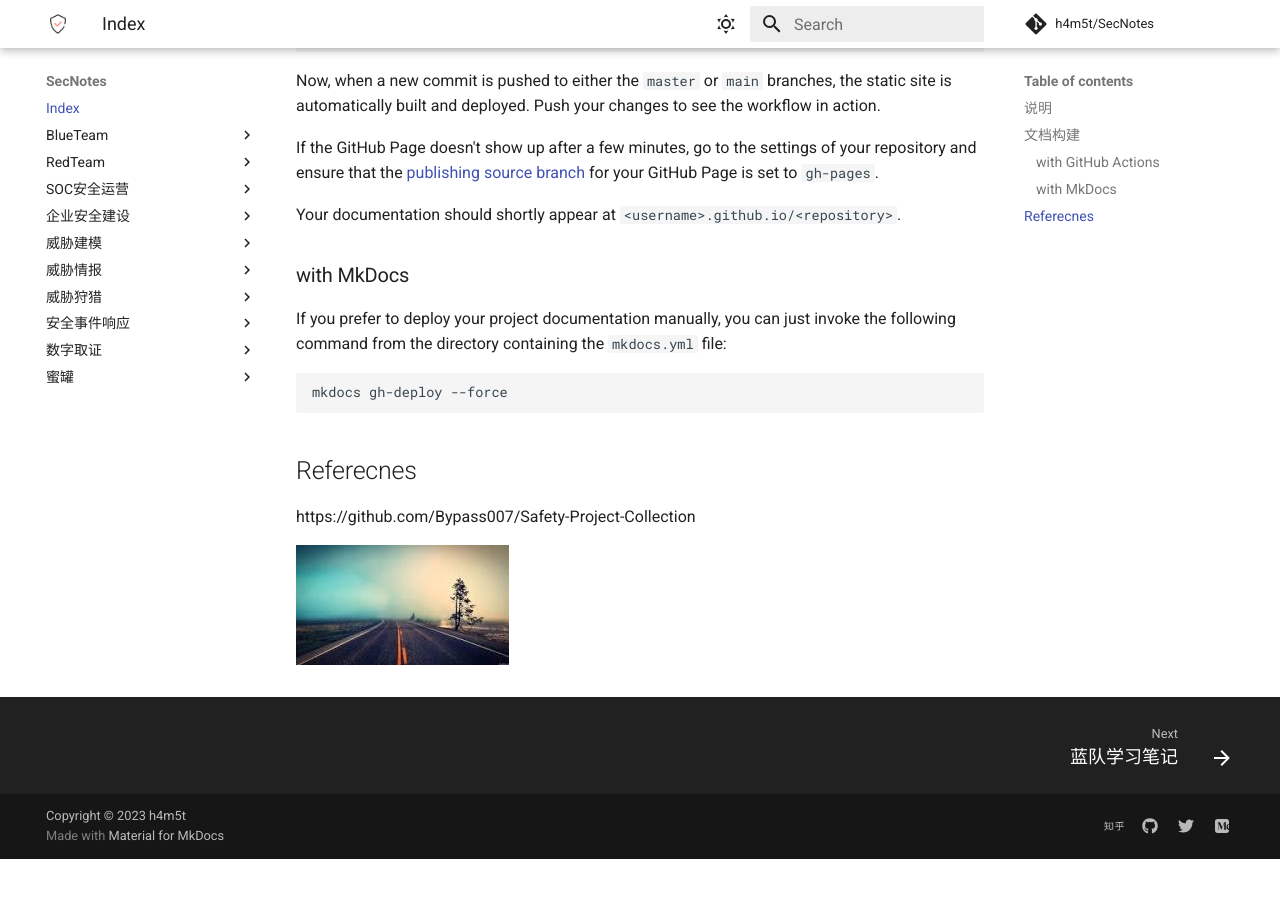
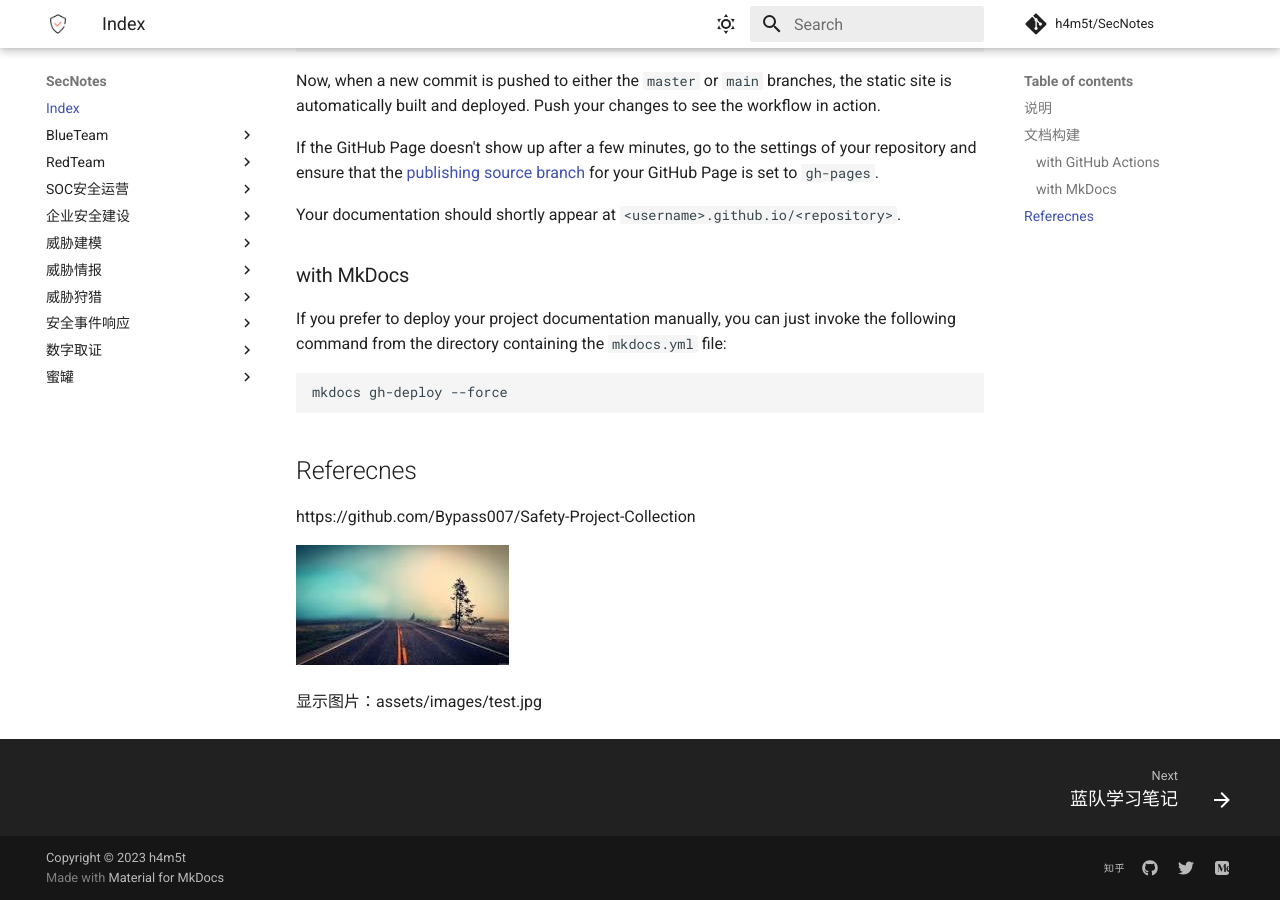
Before and after one commit to h4m5t/SecNotes, an MkDocs documentation site: the page built from docs/index.md, in a window 1280 px wide and 900 px high, scrolled down 1072 px. Built offline with MkDocs 1.6.1 and Material for MkDocs 9.7.7, drawn with Linux system fonts in a browser that asks for light colours; comment, search, counter and statistics services are not loaded; before the commit the page ends 1931 px from its top, so only the background shows below that.

Commit message:
Update index.md

```diff
--- a/docs/index.md
+++ b/docs/index.md
@@ -68,3 +68,5 @@ mkdocs gh-deploy --force
 https://github.com/Bypass007/Safety-Project-Collection
 
 ![](assets/images/test.jpg)
+
+显示图片：assets/images/test.jpg
```
